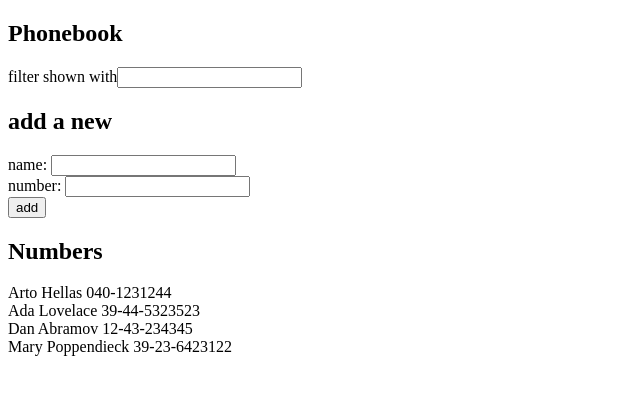
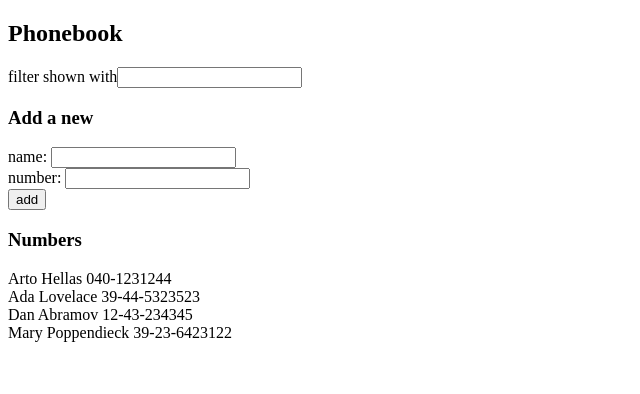
Before and after one commit to VSirvio/full-stack-websovelluskehitys, a React (Vite) app in the folder osa2/puhelinluettelo/: page / in a window 1280 px wide. Shown: the top 394 px of the page, without its empty margins (0-640 px from the left). Built offline with nearby package versions, Linux system fonts and the light colour scheme.

Commit message:
Tehtävä 2.10

```diff
--- a/osa2/puhelinluettelo/src/App.jsx
+++ b/osa2/puhelinluettelo/src/App.jsx
@@ -1,4 +1,32 @@
 import { useState } from 'react'
+
+const Filter = ({ string, onChange }) => (
+      <div>
+        filter shown with<input value={string} onChange={onChange} />
+      </div>
+)
+
+const PersonForm = ({ onSubmit, name, onNameChange, number, onNumChange }) => (
+  <form onSubmit={onSubmit}>
+    <div>
+      name: <input value={name} onChange={onNameChange} />
+    </div>
+    <div>
+      number: <input value={number} onChange={onNumChange} />
+    </div>
+    <div>
+      <button type="submit">add</button>
+    </div>
+  </form>
+)
+
+const Persons = ({ persons }) => (
+  <>
+    {persons.map(person =>
+      <div key={person.name}>{person.name} {person.number}</div>
+    )}
+  </>
+)
 
 const App = () => {
   const [persons, setPersons] = useState([
@@ -50,26 +78,15 @@ const App = () => {
   return (
     <>
       <h2>Phonebook</h2>
-      <div>
-        filter shown with<input value={filterStr}
-                                onChange={handleFilterChange} />
-      </div>
-      <h2>add a new</h2>
-      <form onSubmit={addPerson}>
-        <div>
-          name: <input value={newName} onChange={handleNameChange} />
-        </div>
-        <div>
-          number: <input value={newNumber} onChange={handleNumberChange} />
-        </div>
-        <div>
-          <button type="submit">add</button>
-        </div>
-      </form>
-      <h2>Numbers</h2>
-      {personsToShow.map(person =>
-        <div key={person.name}>{person.name} {person.number}</div>
-      )}
+      <Filter string={filterStr} onChange={handleFilterChange} />
+
+      <h3>Add a new</h3>
+      <PersonForm onSubmit={addPerson}
+                  name={newName} onNameChange={handleNameChange}
+                  number={newNumber} onNumChange={handleNumberChange} />
+
+      <h3>Numbers</h3>
+      <Persons persons={personsToShow} />
     </>
   )
 }
```
